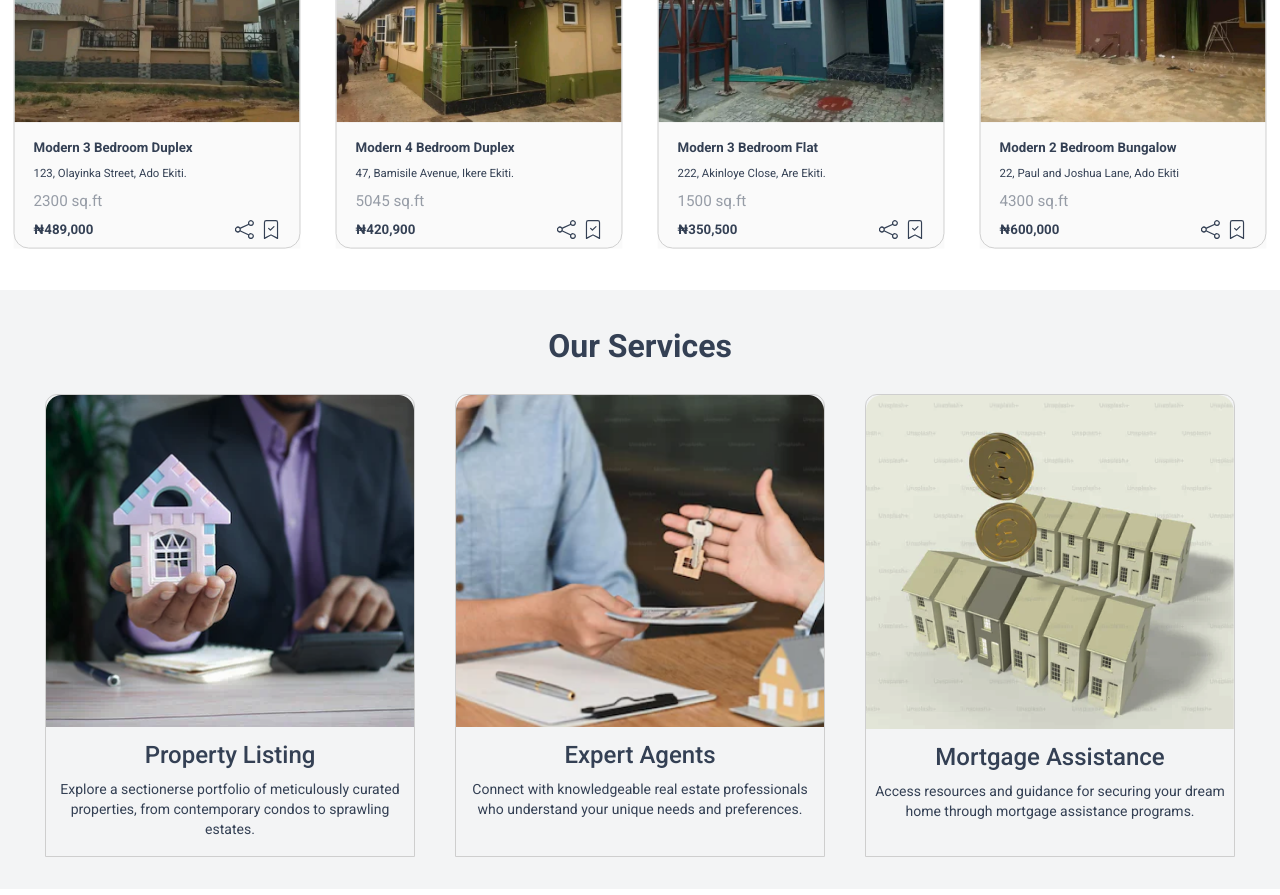
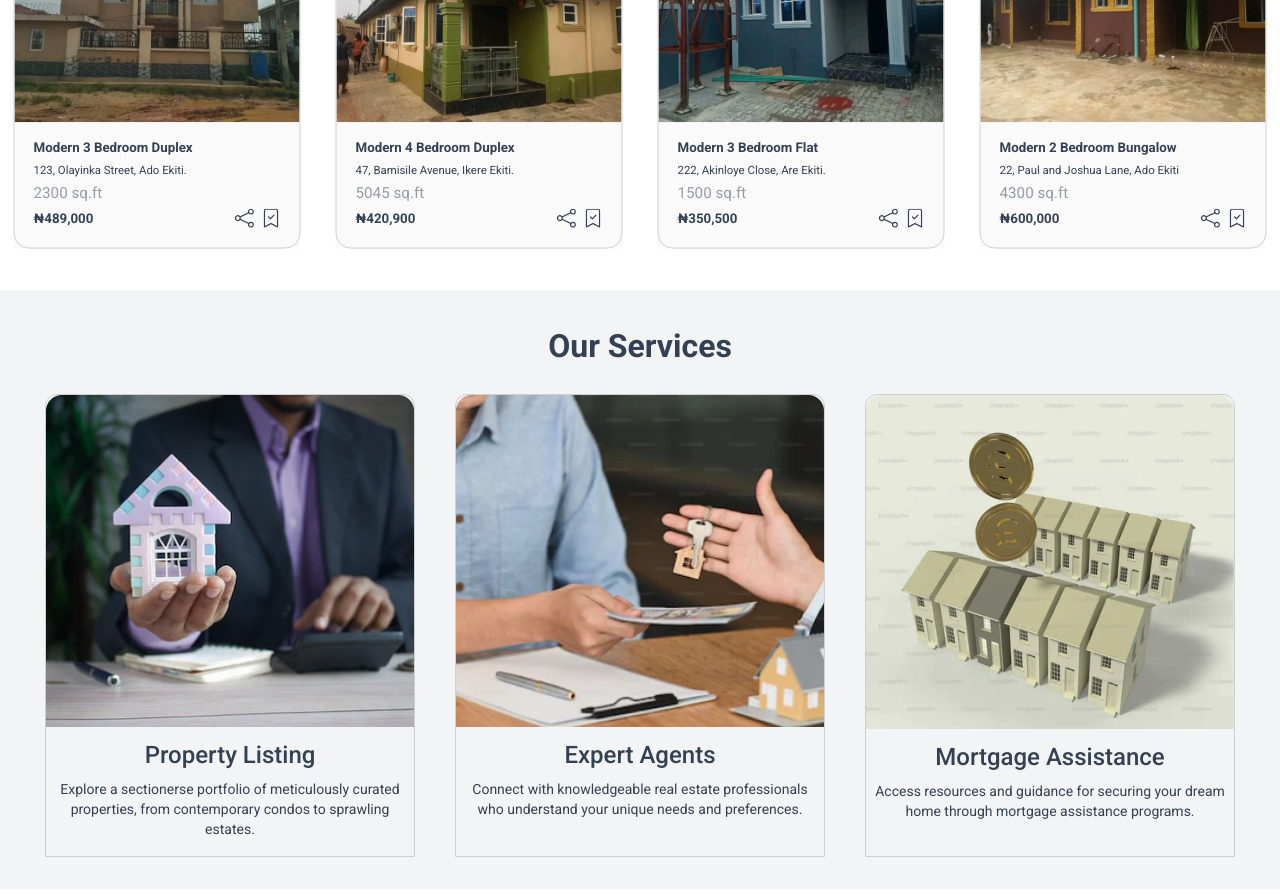
Before and after one commit to topzyray/onile-redesign, a Next.js app: page / in a window 1280 px wide. Shown: the part 960-1855 px from the top of the page. Built offline with nearby package versions, Linux system fonts and the light colour scheme.

Commit message:
Update effects on Card component and card details spacing

```diff
--- a/src/component/Card/index.js
+++ b/src/component/Card/index.js
@@ -14,13 +14,13 @@
     const isVisible = useIsVisible(ref)
 
   return <>
-    <Link href="/properties/1" ref={ref} className={`bg-[#FAFAFA] focus:outline-none focus:ring focus:ring-gray-300   transform ease-in-out duration-500 scale-95 hover:scale-100 ${isVisible ? "hover:shadow-[0_2px_6px] hover:shadow-[#ff7f50] hover:border-none hover:rounded-md" : "shadow-none"}`}>
+    <Link href="/properties/1" ref={ref} className={`bg-[#FAFAFA] focus:outline-none focus:ring focus:ring-gray-300 focus:rounded-2xl   transform ease-in-out duration-500 scale-95 hover:scale-100 hover:opacity-90 ${isVisible ? "hover:shadow-[0_2px_6px] hover:shadow-[#ff7f50] hover:border-none hover:rounded-2xl" : "shadow-none"}`}>
         <div className="max-w-sm max-h-[24rem] w-full lg:w-[18.875rem] h-[23.627rem] flex flex-col gap-0 rounded-2xl border border-solid border-[#CECECE]  ">
             <div className='w-full h-[65%]'>
                 <Image src={imageUrl} alt={altText} className='w-full h-full rounded-t-2xl object-cover' />
             </div>
 
-            <div className='flex flex-col w-full h-[35%] px-5 pt-4 gap-2 text-[#344054]'>
+            <div className='flex flex-col w-full h-[35%] -space-y-1 px-5 py-4 gap-2 text-[#344054]'>
                 <h4 className='text-[0.875rem] font-semibold'>{title}</h4>
                 <p className='text-[0.75rem] font-normal'>{location}</p>
                 <p className='opacity-50 font-normal'>{size}</p>
```
